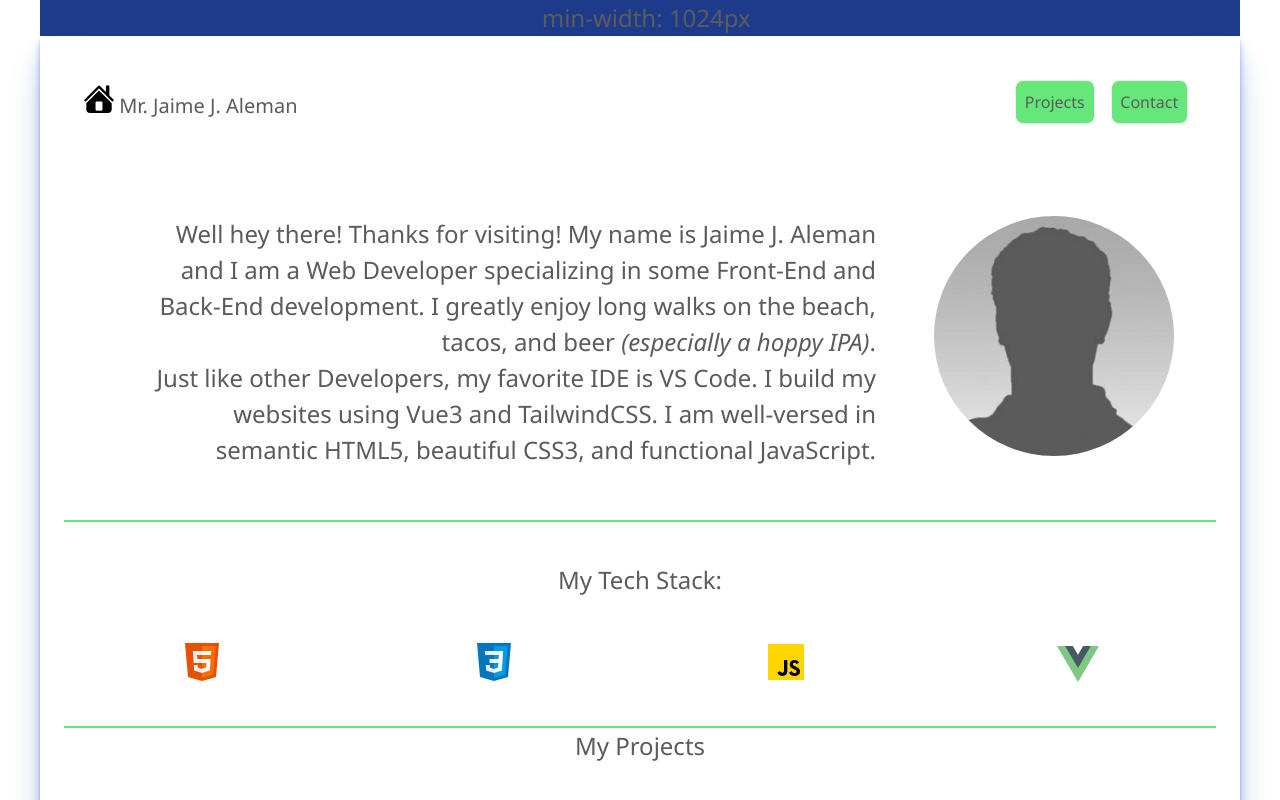
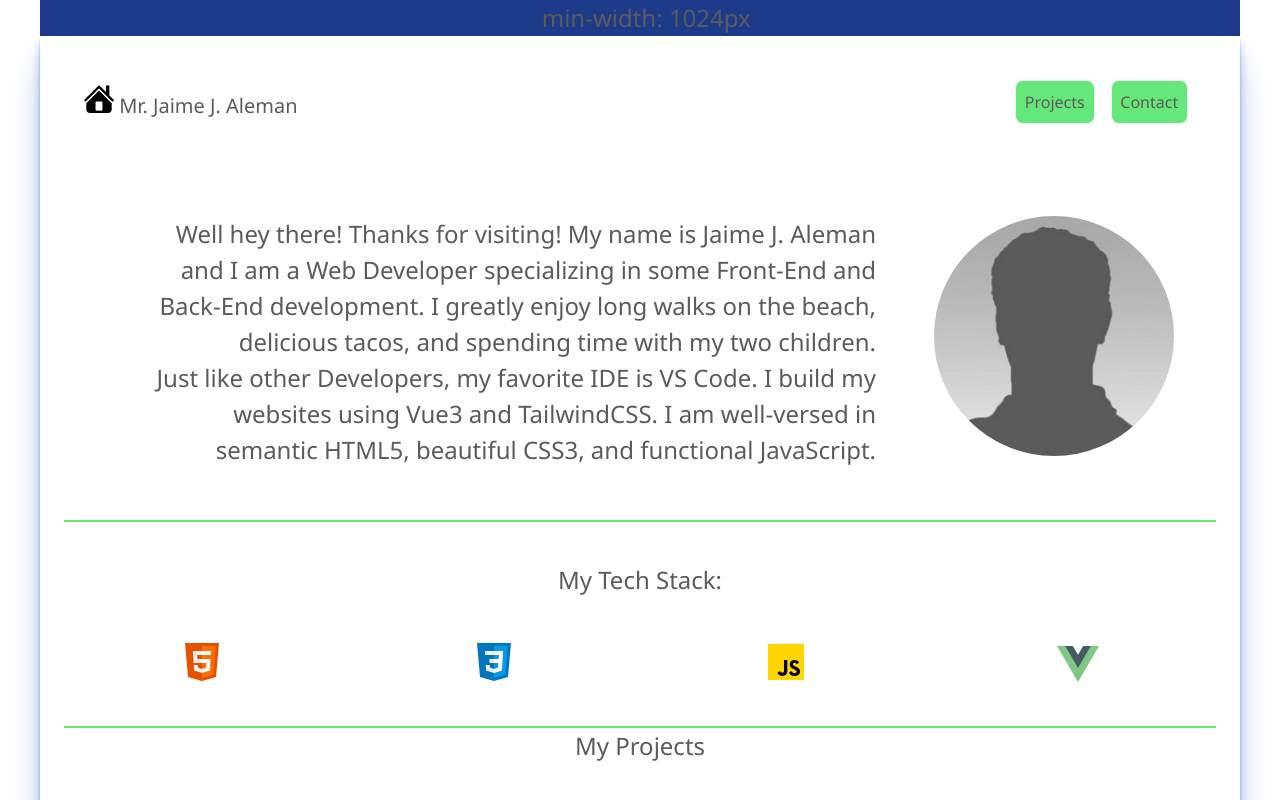
Before and after one commit to OrganizedFellow/jjaleman.nodejs, a Vue app: page / in a window 1280 px wide. Shown: the top 800 px of the page. Built offline with nearby package versions, Linux system fonts and the light colour scheme.

Commit message:
Changed intro context.

```diff
--- a/src/App.vue
+++ b/src/App.vue
@@ -18,7 +18,7 @@
         <section id="aboutme" class="container mx-auto flex flex-wrap my-0 p-8 flex-col md:my-10 md:flex-row">
             <div class="flex flex-row justify-between text-center grid gap-4 grid-cols-1 sm:grid-cols-4 md:flex-col">
                 <div class="text-center px-5 sm:text-left lg:text-right lg:px-8 col-span-1 sm:col-span-3">
-                    <p>Well hey there! Thanks for visiting! My name is Jaime J. Aleman and I am a Web Developer specializing in some Front-End and Back-End development. I greatly enjoy long walks on the beach, tacos, and beer <em>(especially a hoppy IPA)</em>.</p>
+                    <p>Well hey there! Thanks for visiting! My name is Jaime J. Aleman and I am a Web Developer specializing in some Front-End and Back-End development. I greatly enjoy long walks on the beach, delicious tacos, and spending time with my two children.</p>
                     <p>Just like other Developers, my favorite IDE is VS Code. I build my websites using Vue3 and TailwindCSS. I am well-versed in semantic HTML5, beautiful CSS3, and functional JavaScript.</p>
                 </div>
                 <div class="order-first col-span-1 sm:col-span-1 py-0 pb-8 lg:order-last">
```
